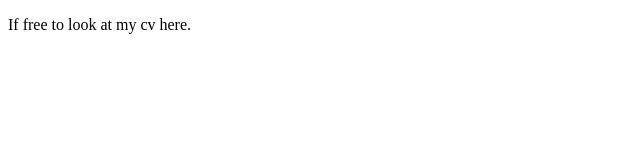
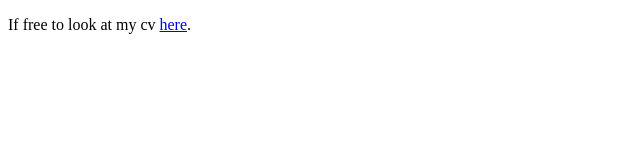
Before and after one commit to j7sz/jasonlohjc.github.io, a plain HTML site: page index.html in a window 1280 px wide. Shown: the full height of the page, 0-640 px from the left. Drawn offline with Linux system fonts and the light colour scheme.

Commit message:
Update index.html

```diff
--- a/index.html
+++ b/index.html
@@ -4,6 +4,6 @@
     <title>Welcome to Jason's Homepage</title>
   </head>
   <body>
-    <p>If free to look at my cv here.</p>
+    <p>If free to look at my cv <a href="CV_Template.pdf">here</a>.</p>
   </body>
 </html>
```
